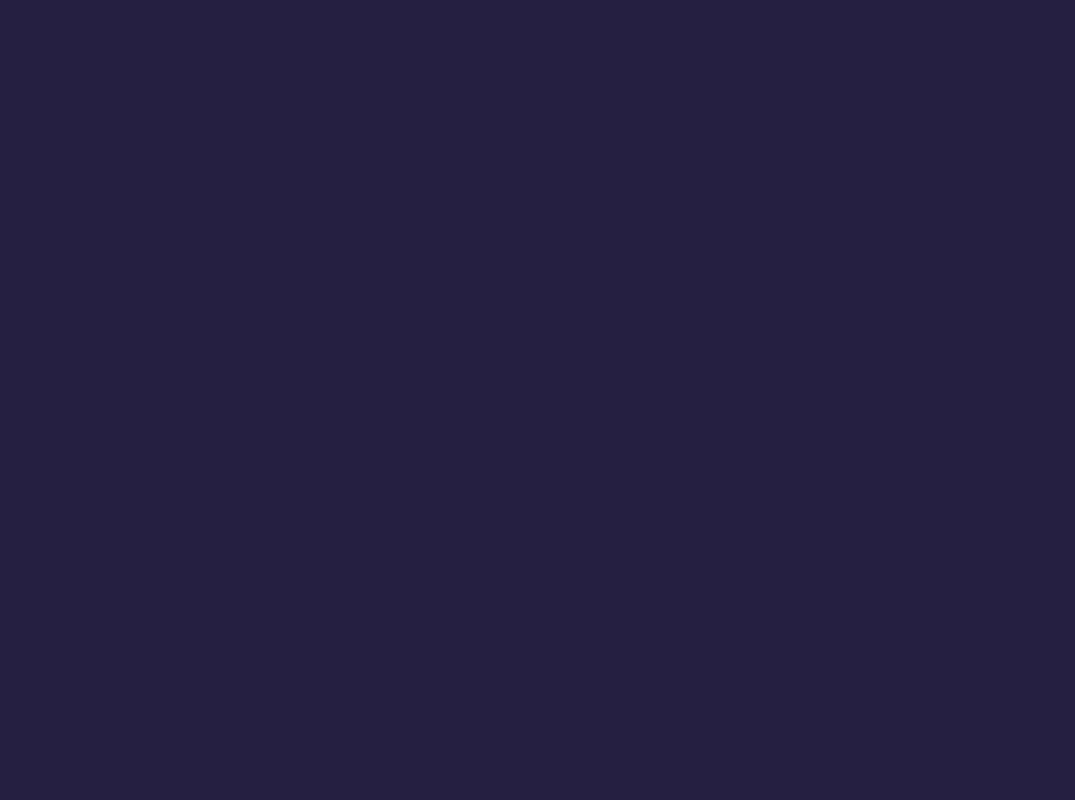
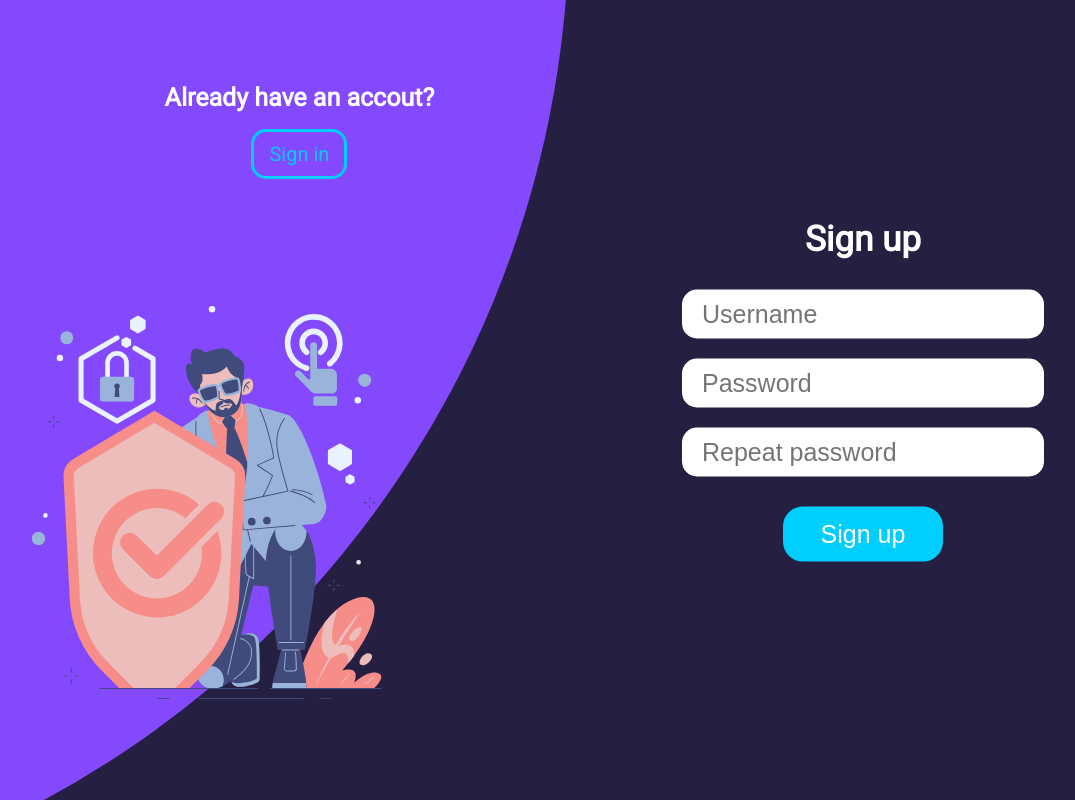
Before and after one commit to Lelxuch/CodingLab, a React (Create React App) app in the folder client/: page /register-1 in a window 1280 px wide. Shown: the whole page, without its empty margins (97-1172 px from the left). Built offline with nearby package versions, Linux system fonts and the light colour scheme.

Commit message:
updated register

```diff
--- a/client/src/App.js
+++ b/client/src/App.js
@@ -2,7 +2,8 @@ import React from 'react'
 import {BrowserRouter as Router, Switch, Route} from 'react-router-dom'
 import LandingPage from './components/LandingPage.jsx'
 import Login from './components/Login.jsx'
-import Register from './components/Register.jsx';
+import RegisterStep1 from './components/RegisterStep1.jsx';
+import RegisterStep2 from './components/RegisterStep2.jsx'
 
 function App() {
     return (
@@ -11,7 +12,8 @@ function App() {
                 <Switch>
                     <Route exact path="/" component={LandingPage} />
                     <Route exact path="/login" component={Login} />
-                    <Route exact path="/register" component={Register} />
+                    <Route exact path="/register-1" component={RegisterStep1} />
+                    <Route exact path="/register-2" component={RegisterStep2} />
                 </Switch>
             </div>
         </Router>
--- a/client/src/components/Login.jsx
+++ b/client/src/components/Login.jsx
@@ -15,7 +15,7 @@ function Login() {
                                 Lorem ipsum, dolor sit amet consectetur adipisicing elit. Debitis,
                                 ex ratione. Aliquid!
                             </p>
-                            <Link to="/register">Sign up</Link>
+                            <Link to="/register-1">Sign up</Link>
                         </div>
                         <img src="./images/LogReg/Marketing.svg" class="info-block-image" alt=""/>
                     </div>
--- a/client/src/components/Register.jsx
+++ b/client/src/components/RegisterStep1.jsx
@@ -3,7 +3,7 @@ import { Link } from 'react-router-dom';
 
 function Register() {
     return (
-        <div id="Register">
+        <div id="RegisterStep1">
             <div className="container">
                 <div class="blocks">
                     <div class="info-block">
--- /dev/null
+++ b/client/src/components/RegisterStep2.jsx
@@ -0,0 +1,12 @@
+import React from 'react'
+import { Link } from 'react-router-dom';
+
+function RegisterStep2() {
+    return (
+        <div id="RegisterStep2">
+
+        </div>
+    );
+}
+
+export default RegisterStep2;
--- a/client/src/index.css
+++ b/client/src/index.css
@@ -720,7 +720,7 @@ form .btn:hover {
   }
 }
 
-#Register .info-block h3 {
+#RegisterStep1 .info-block h3 {
   margin-bottom: 30px;
 }
 
--- a/client/src/scss/__LogReg.scss
+++ b/client/src/scss/__LogReg.scss
@@ -152,7 +152,7 @@ form {
     }
 }
 
-#Register {
+#RegisterStep1 {
     .info-block {
         h3 {
             margin-bottom: 30px;
```
Also changed, not shown: 1 other file (tests, documents, lock files or other folders).
